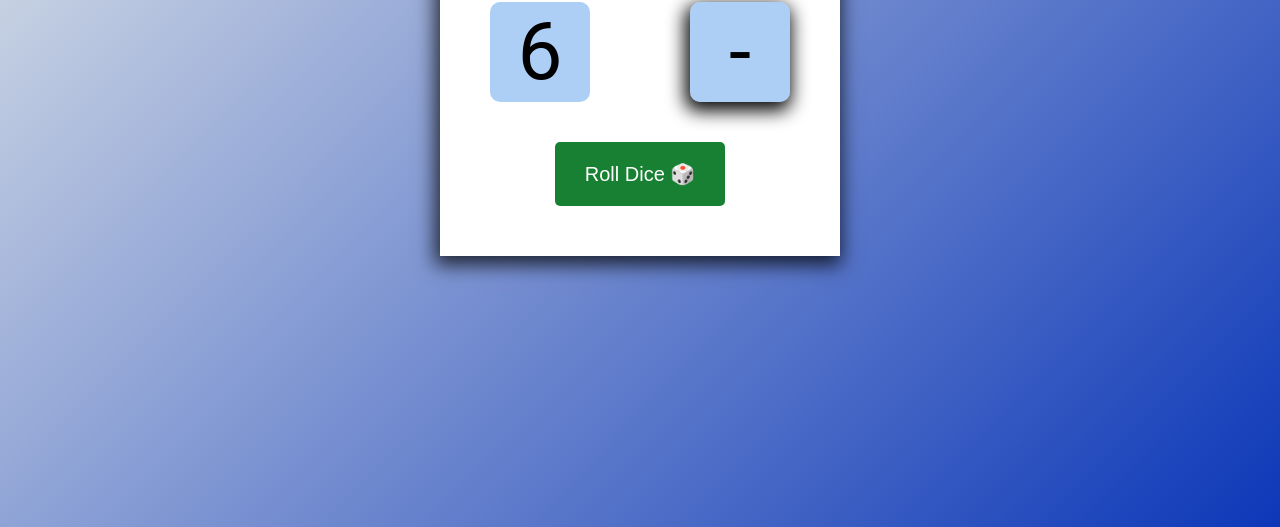
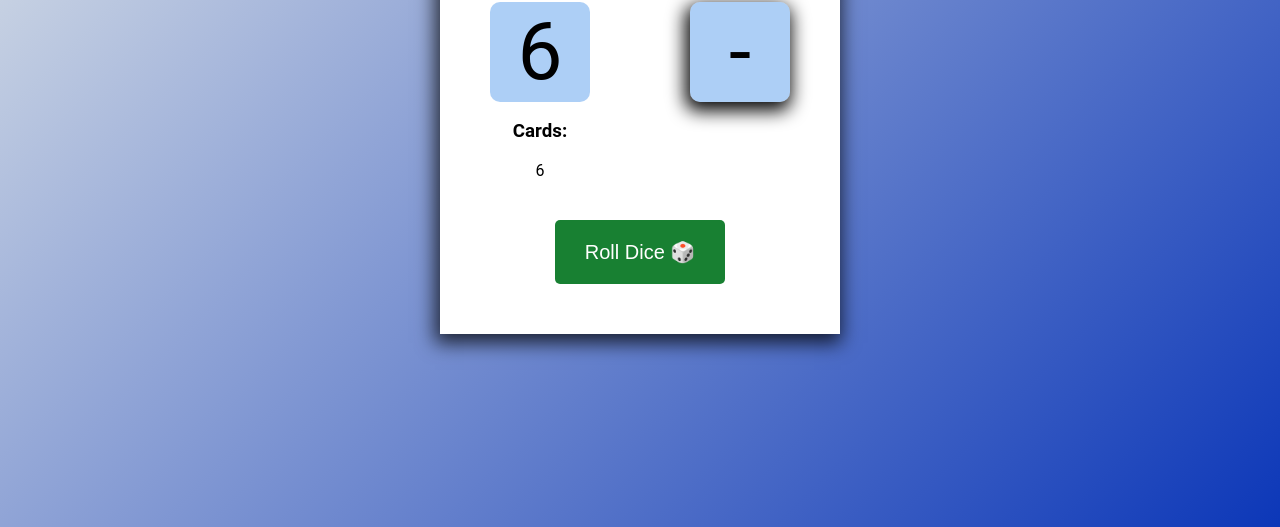
Before and after one commit to shanecolby/diceGame, a plain HTML site: page index.html in a window 1280 px wide. Both pictures are taken after a click on the button "Roll Dice 🎲". Shown: the part 323-850 px from the top of the page. Drawn offline with Linux system fonts and the light colour scheme.

Commit message:
add total cards display under current card

```diff
--- a/index.html
+++ b/index.html
@@ -13,14 +13,15 @@
                         <span id="player1Scoreboard">0</span>
                     </h1>
                     <div id="player1Dice" class="dice active">-</div>
-                    <div id="previousScore1"></div>
+                    <h3>Cards:</h3>
+                    <div id="previousCard1"></div>
                 </div>
                 <div id="player2">
                     <h1>Score:
                         <span id="player2Scoreboard">0</span>
                     </h1>
                     <div id="player2Dice" class="dice">-</div>
-                    <div id="previousScore2"></div>
+                    <div id="previousCard2"></div>
                 </div>
             </div>
 
--- a/index.js
+++ b/index.js
@@ -1,7 +1,7 @@
 let player1Score = 0
 let player2Score = 0
-let previousScore1 = 0
-let previousScore2 = 0
+let previousScore1 = []
+let previousScore2 = []
 let player1Turn = true
 
 const player1Dice = document.getElementById("player1Dice")
@@ -11,17 +11,22 @@ const player2Scoreboard = document.getElementById("player2Scoreboard")
 const message = document.getElementById("message")
 const rollBtn = document.getElementById("rollBtn")
 const resetBtn = document.getElementById("resetBtn")
+const previousCard1 = document.getElementById("previousCard1")
+const previousCard2 = document.getElementById("previousCard2")
 
 rollBtn.addEventListener("click", function () {
   const randomNumber = Math.floor(Math.random() * 6) + 1
 
   if (player1Turn) {
     player1Score += randomNumber
+    previousScore1.push(randomNumber)
     player1Scoreboard.textContent = player1Score
     player1Dice.textContent = randomNumber
+    previousCard1.textContent = previousScore1
     player1Dice.classList.remove("active")
     player2Dice.classList.add("active")
     message.textContent = "Player 2 Turn"
+    console.log(player1Score)
   } else {
     player2Score += randomNumber
     player2Scoreboard.textContent = player2Score
```
